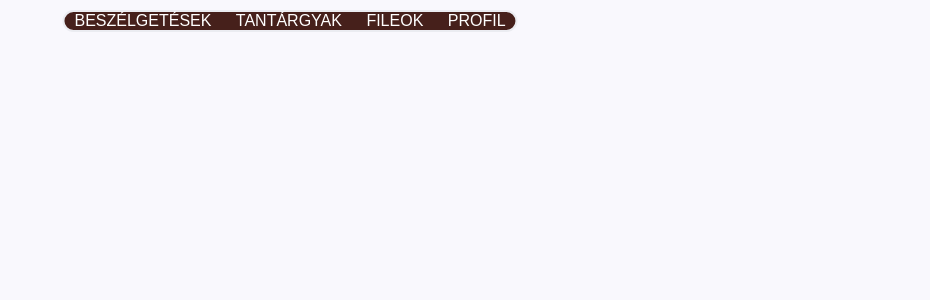
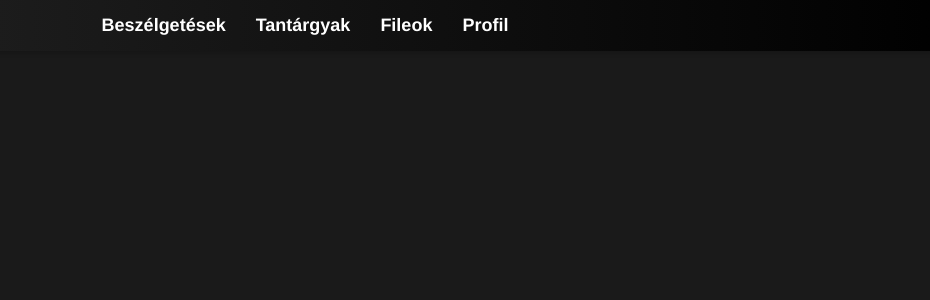
Before and after one commit to Whenson420/Sacle, a PHP site: page /kezdo.html in a window 1280 px wide. Shown: the top 300 px of the page, without its empty margins (350-1280 px from the left). Run offline with PHP 8.4, Linux system fonts and the light colour scheme.

Commit message:
KezdoOldal

```diff
--- a/KezdoOldal/alap.css
+++ b/KezdoOldal/alap.css
@@ -1,23 +1,42 @@
 body {
-    background: #F9F8FD;
-    font-family: 'Lexend Exa', sans-serif;
+    margin: 0;
+    padding: 0;
+    font-family: 'Helvetica Neue', sans-serif;
+    background-color: #1a1a1a;
+    color: #ffffff;
 }
 
 nav {
-    position: absolute;
-    top: 10px;
-    left: 50%;
-    transform: translateX(-50%);
-    display: inline-block;
-    border: 2px solid #EBECF1;
-    border-radius: 40px;
-    background-color: #46201b;
+    background: linear-gradient(to right, #262626, #000000);
+    padding: 15px;
+    position: fixed;
+    width: 100%;
+    z-index: 1000;
+    box-shadow: 0 2px 5px rgba(0, 0, 0, 0.2);
+    border-bottom-left-radius: 15px;
+    border-bottom-right-radius: 15px;
 }
-a {
+
+nav ul {
+    list-style: none;
+    margin: 0;
+    padding: 0;
+    display: flex;
+    justify-content: center;
+}
+
+nav li {
+    margin: 0 15px;
+}
+
+nav a {
+    text-decoration: none;
     color: #ffffff;
-    text-decoration: none;
-    text-transform: uppercase;
-    transition: color 0.2s;
-    padding: 10px;
+    font-size: 18px;
+    font-weight: bold;
+    transition: color 0.3s ease-in-out;
+}
 
+nav a:hover {
+    color: #a89c8d;
 }
--- a/KezdoOldal/kezdo.html
+++ b/KezdoOldal/kezdo.html
@@ -3,14 +3,21 @@
 <head>
     <meta charset="UTF-8">
     <title>Sacle - Kezdőlap</title>
+    <meta name="viewport" content="width=device-width, initial-scale=1.0">
     <link rel="stylesheet" href="alap.css">
 </head>
 <body>
 <nav>
-    <a href="#">Beszélgetések</a>
-    <a href="#">Tantárgyak</a>
-    <a href="#">Fileok</a>
-    <a href="#">Profil</a>
+    <ul>
+        <li><a href="#">Beszélgetések</a></li>
+        <li><a href="#">Tantárgyak</a></li>
+        <li><a href="#">Fileok</a></li>
+        <li><a href="#">Profil</a></li>
+    </ul>
 </nav>
+<div class="content">
+
+</div>
+</div>
 </body>
 </html>
--- a/RegisztracioLogin/regisztlogin.html
+++ b/RegisztracioLogin/regisztlogin.html
@@ -26,8 +26,8 @@
                 </div>
                 <div class="input_box">
                     <input type="password" placeholder="Jelszó megerősítése" required />
+                    <i class="uil uil-eye-slash pw_hide"></i>
                     <i class="uil uil-lock password"></i>
-                    <i class="uil uil-eye-slash pw_hide"></i>
                 </div>
                 <br>
                 <button>Regisztrálás</button>
--- a/RegisztracioLogin/reglog.css
+++ b/RegisztracioLogin/reglog.css
@@ -14,7 +14,7 @@ body {
     flex-direction: column;
     font-family: 'Montserrat', sans-serif;
     height: 100vh;
-    margin: -20px 0 50px;
+    margin: -30px 0 50px;
 }
 
 h1 {
```
